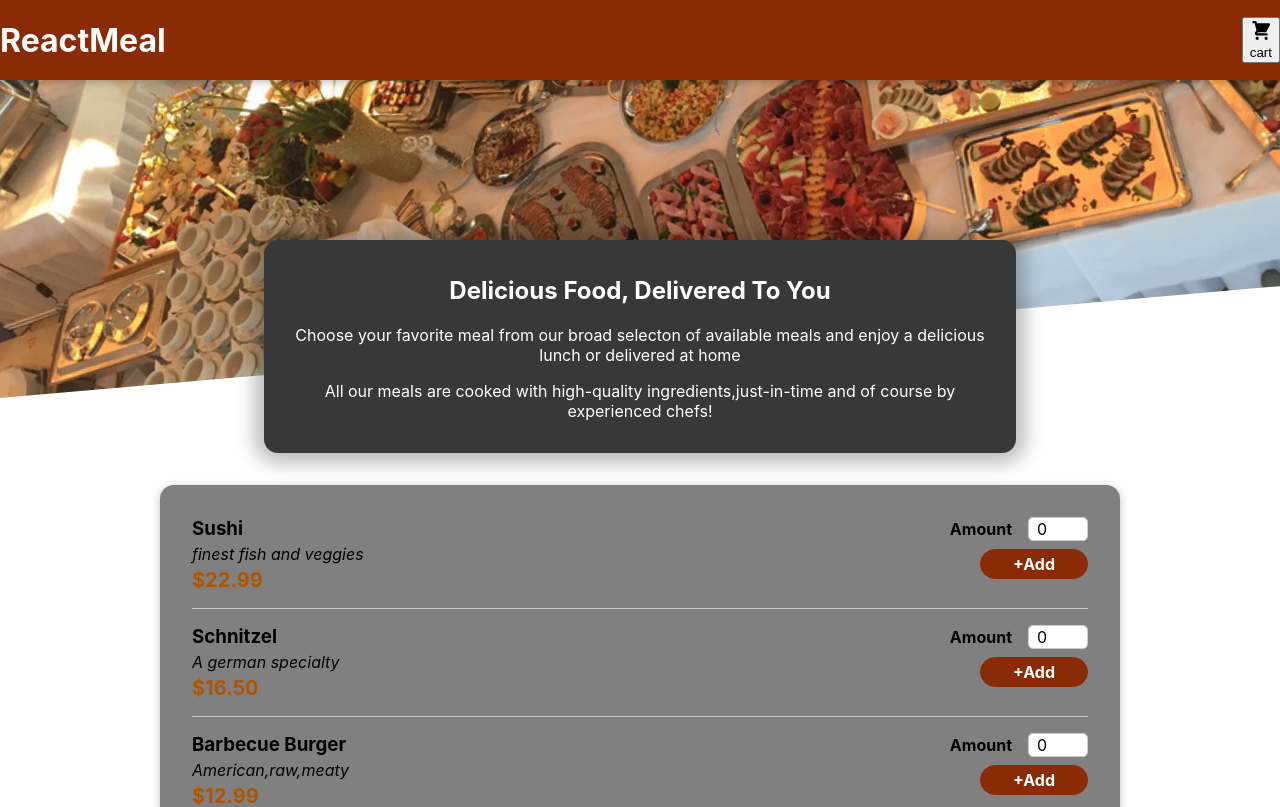
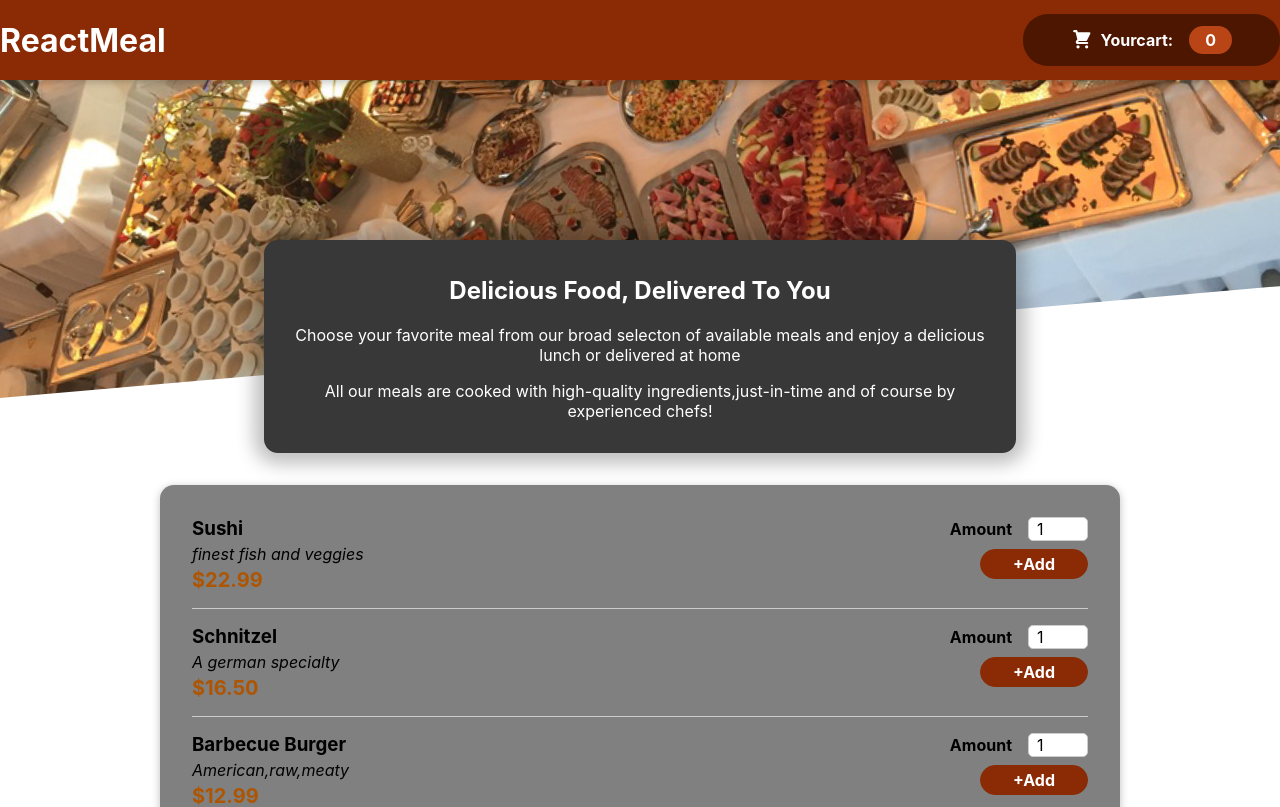
Before and after one commit to SowmiyaRam24/food_oder_app, a React (Create React App) app: page / in a window 1280 px wide. Shown: the top 807 px of the page. Built offline with nearby package versions, Linux system fonts and the light colour scheme.

Commit message:
adding cart

```diff
--- a/src/compounds/Header/HeaderCart.js
+++ b/src/compounds/Header/HeaderCart.js
@@ -1,12 +1,24 @@
-import classes from './Header.module.css'
+
 import CartIcon from '../Cart/CartIcon';
+import { useContext } from 'react';
+import Cartcentent from '../../store/cart-centent';
+import classes from './HeaderCart.module.css';
+const HeaderCartButton=props=>{
+    const cartX=useContext(Cartcentent);
+    const numberOfCartItems=cartX.items.reduce((curNumber,item)=>{
+        return curNumber+item.amount},0);
+    return (
+        <div>
 
-const HeaderCartButton=props=>{
-    return<button className={classes.button} onClick={props.onClick}>
-        <span className={classes.icon}><CartIcon/></span>
-            <span>cart</span>
+            <button className={classes.button} onClick={props.onClick}>
+                    <span className={classes.icon}><CartIcon/></span>
+                        <span>Yourcart:</span>
 
-        <span></span>
-    </button>
-}
+                    <span className={classes.badge}>{numberOfCartItems}</span>
+                </button>
+
+        </div>
+    )
+
+ }
 export default HeaderCartButton;
--- a/src/compounds/UI/inputs.js
+++ b/src/compounds/UI/inputs.js
@@ -1,11 +1,12 @@
 import classes from './input .module.css';
+import React from 'react';
 
-const Inputs=(props)=>{
+const Inputs= React.forwardRef((props,ref) => {
    return (
    <div className={classes.input} >
       <label  htmlFor={props.input.id}>{props.label}</label>
-      <input className={classes.inputlabel} id={props.input.id}{...props.input}/>
+      <input className={classes.inputlabel} id={props.input.id} ref={ref} {...props.input}/>
    </div>
    );
-};
+});
 export default Inputs;
--- a/src/compounds/meals/Items.js
+++ b/src/compounds/meals/Items.js
@@ -1,8 +1,17 @@
-
+import { useContext } from 'react';
 import classes from './Items.module.css';
 import MealsFrom from './MealsForm'
+import Cartcentent from '../../store/cart-centent';
 function Items(props){
-
+    const cartCtx=useContext(Cartcentent)
+    const addToCartHandler=amount=>{
+        cartCtx.addItem({
+            id:props.id,
+            name:props.name,
+            amount:amount,
+            price:props.price
+        });
+    };
     return(
 
     <li>
@@ -17,7 +26,7 @@ function Items(props){
         <div className={classes.price}>{props.price}</div>
 
         </div>
-        <div><MealsFrom></MealsFrom></div>
+        <div><MealsFrom onAddToCart={addToCartHandler}></MealsFrom></div>
         </div>
 
     </li>
--- a/src/compounds/meals/MealsForm.js
+++ b/src/compounds/meals/MealsForm.js
@@ -1,18 +1,34 @@
 import classes from './MealsForm.module.css';
 import Inputs from  '../UI/inputs';
+import {useRef,useState} from 'react';
 
 
 const MealsForm =(props)=>{
-   return(<form className={classes.form}>
-         <Inputs label ="Amount" input={{
+   const[amountIsValid,setamountIsValid]=useState(true);
+   const amountInputRef=useRef();
+const submitHandler=event=>{
+   event.preventDefault();
+   const enteredAmount=amountInputRef.current.value;
+   const enteredAmountToNumber=+enteredAmount;
+   if(enteredAmount.trim().length===0||enteredAmountToNumber<1||enteredAmount>5){
+       setamountIsValid(false);
+      return;
+   }
+   props.onAddToCart(enteredAmountToNumber )
+   }
+   return(<form className={classes.form} onSubmit={submitHandler}>
+         <Inputs
+          ref={amountInputRef}
+          label ="Amount" input={{
             id:'amount',
             type:'number',
             min:'0',
             max:'5',
             step:'1',
-            defaultValue:'0'
+            defaultValue:'1'
          }}/>
          <button className={classes.formbutton}>+Add</button>
+         {!amountIsValid && <p>Please Enter Valid Input</p>}
       </form>
 
    )
--- a/src/compounds/meals/mealsItems.js
+++ b/src/compounds/meals/mealsItems.js
@@ -30,7 +30,7 @@ const items=[
 
 ]
 function MealsItems(){
-    const  mapping = items.map((item)=><Items key={item.id} name={item.name} content={item.content} price={item.price}/>)
+    const  mapping = items.map((item)=><Items key={item.id} id={item.id}name={item.name} content={item.content} price={item.price}/>)
     return(
         <section className={classes.meals}>
             <Carts>
--- a/src/store/CartProvider.js
+++ b/src/store/CartProvider.js
@@ -1,13 +1,32 @@
-import React from 'react';
+import React,{useReducer} from 'react';
 import Cartcentent from './cart-centent';
-
+const defaultCartstate={
+  items:[],
+  totalAmount:0
+};
+const cartReducer=(state,action)=>{
+  if(action.type==='ADD'){
+    const updatedItem=state.items.concat(action.item);
+    const updateTotal=state.totalAmount+action.item.price*action.item.amount
+    return{
+      items:updatedItem,
+      totalAmount:updateTotal
+    }
+  }
+  return defaultCartstate;
+};
 function CartProvider(props) {
-    const addItemToCartHandeler=(item)=>{};
-    const removeItemFromCartHandeler=(id)=>{};
+  const [cartState,dispatchCartAction]=useReducer(cartReducer,defaultCartstate);
+    const addItemToCartHandeler=(item)=>{
+      dispatchCartAction({type:'ADD',item:item});
+    };
+    const removeItemFromCartHandeler=(id)=>{
+      dispatchCartAction({type:'REMOVE',id:id});
+    };
 
     const cartContext={
-        items:[],
-        totalAmount:0,
+        items:cartState.items,
+        totalAmount:cartState.totalAmount,
         addItem:addItemToCartHandeler,
         removeItem:removeItemFromCartHandeler
     };
```
Also changed, not shown: src/App.js (+4 -3 lines).
